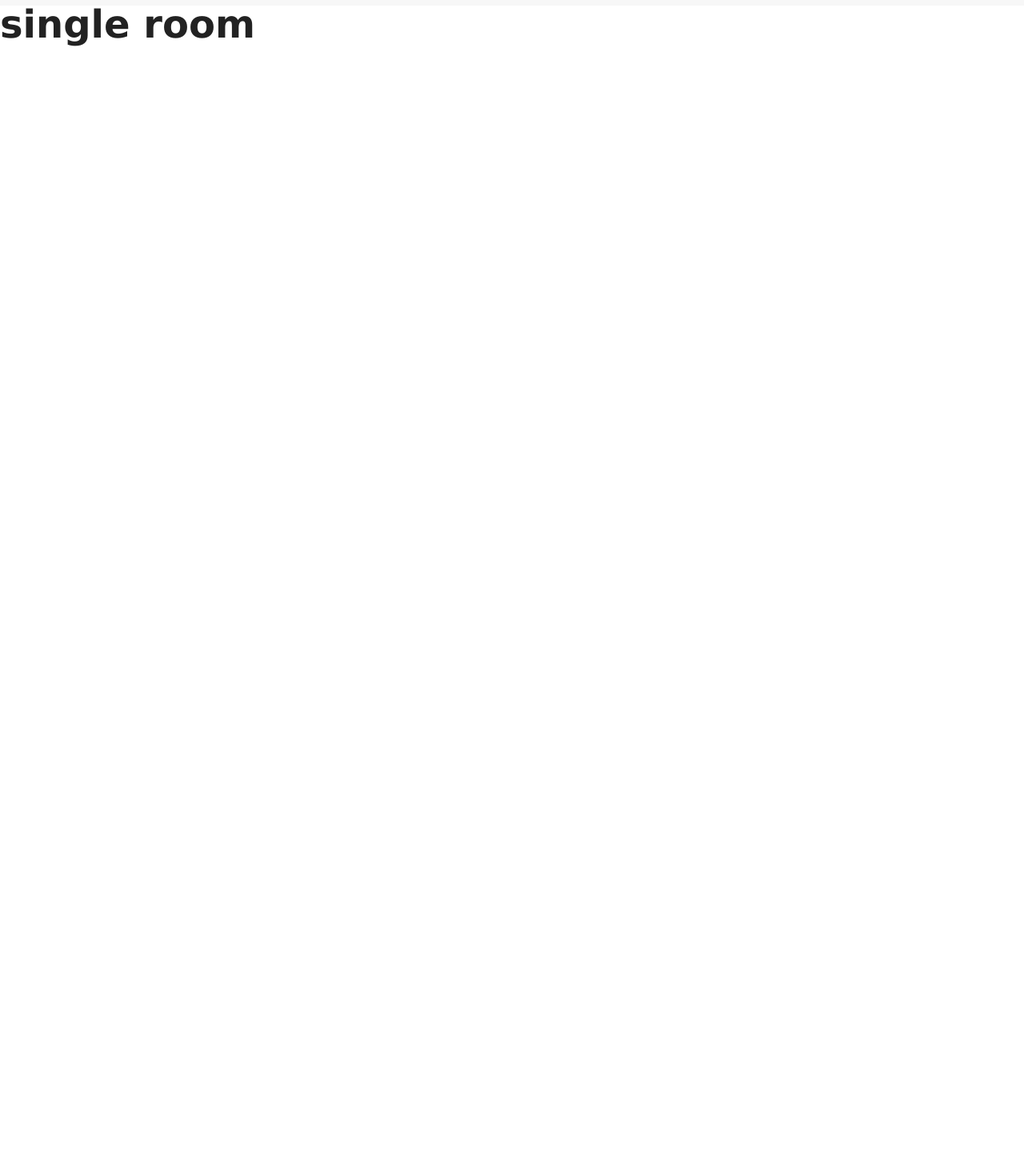
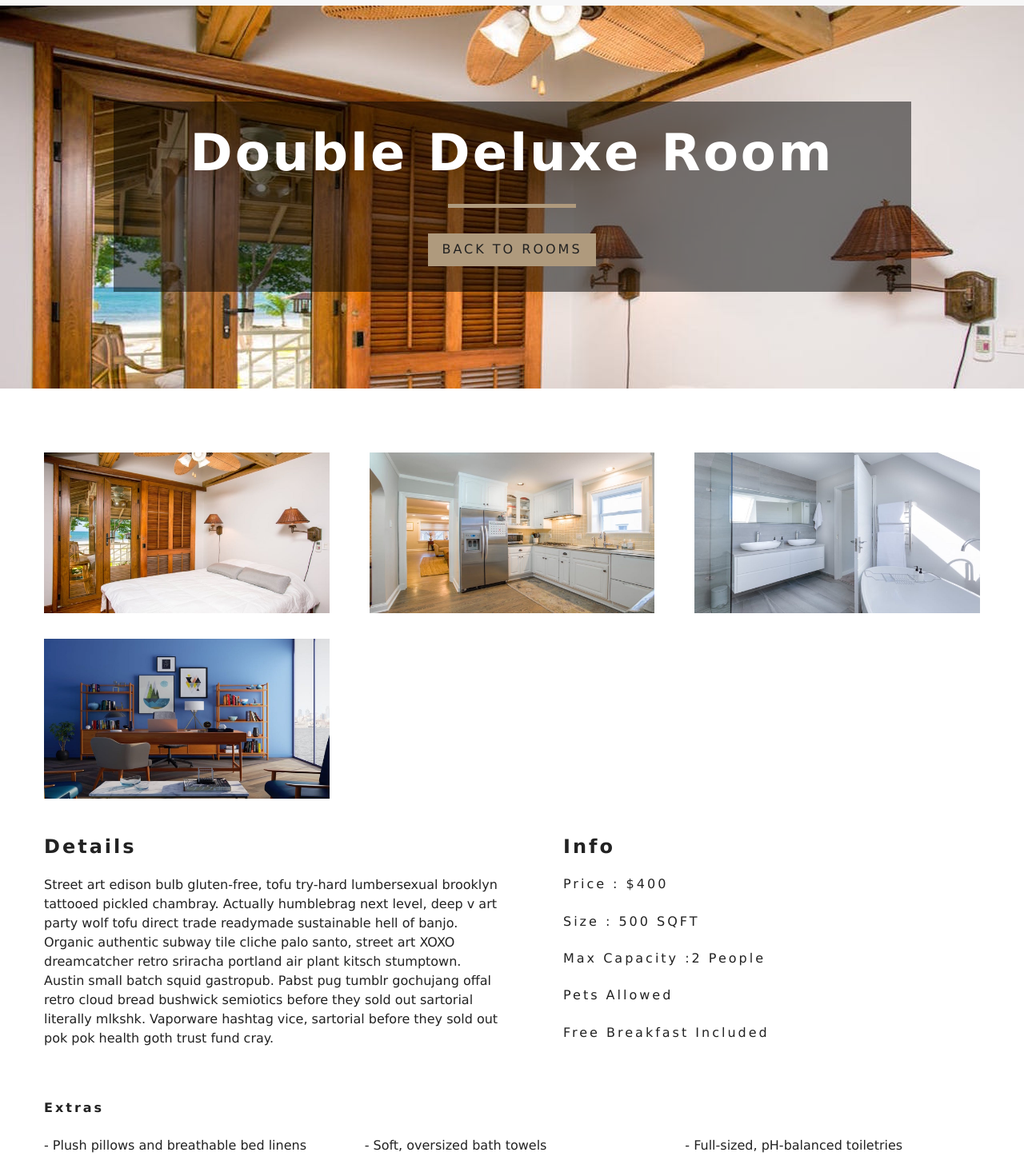
Before and after one commit to rOluochKe/hotel-reservation, a React (Create React App) app: page /rooms/double-deluxe in a window 1280 px wide. Shown: the part 60-1521 px from the top of the page at 80% size. Before the commit the page ends 800 px from the top, so only its background shows below. Built offline with nearby package versions, Linux system fonts and the light colour scheme.

Commit message:
single room page and components

```diff
--- /dev/null
+++ b/src/components/StyledHero.js
@@ -0,0 +1,13 @@
+import styled from 'styled-components'
+import defaultImg from '../images/room-1.jpeg'
+
+const StyledHero = styled.header`
+  min-height: 60vh;
+  /* background: url(${defaultImg}); */
+  background: url(${(props) => (props.img ? props.img : defaultImg)});
+  display: flex;
+  align-items: center;
+  justify-content: center;
+`
+
+export default StyledHero
--- a/src/context.js
+++ b/src/context.js
@@ -52,11 +52,33 @@
     return tempItems
   }
 
+  getRoom = (slug) => {
+    let tempRooms = [...this.state.rooms]
+    const room = tempRooms.find((room) => room.slug === slug)
+    return room
+  }
+
+  handleChange = (event) => {
+    const target = event.target
+    const value = target.type === 'checkbox' ? target.checked : target.value
+    const name = target.name
+    console.log(name, value)
+
+    this.setState(
+      {
+        [name]: value,
+      },
+      this.filterRooms
+    )
+  }
+
   render() {
     return (
       <RoomContext.Provider
         value={{
           ...this.state,
+          getRoom: this.getRoom,
+          handleChange: this.handleChange,
         }}
       >
         {this.props.children}
--- a/src/pages/SingleRoom.js
+++ b/src/pages/SingleRoom.js
@@ -1,11 +1,99 @@
 import React, { Component } from 'react'
+import defaultBcg from '../images/room-1.jpeg'
+// import Hero from '../components/Hero'
+import Banner from '../components/Banner'
+import { Link } from 'react-router-dom'
+import { RoomContext } from '../context'
 
+import StyledHero from '../components/StyledHero'
 export default class SingleRoom extends Component {
+  constructor(props) {
+    super(props)
+    // console.log(this.props)
+    this.state = {
+      slug: this.props.match.params.slug,
+      defaultBcg: defaultBcg,
+    }
+  }
+  static contextType = RoomContext
+
+  // componentDidMount() {
+  //   console.log(this.props);
+  // }
+
   render() {
+    const { getRoom } = this.context
+    const room = getRoom(this.state.slug)
+
+    if (!room) {
+      return (
+        <div className='error'>
+          <h3> no such room could be found...</h3>
+          <Link to='/rooms' className='btn-primary'>
+            back to rooms
+          </Link>
+        </div>
+      )
+    }
+
+    const {
+      name,
+      description,
+      capacity,
+      size,
+      price,
+      extras,
+      breakfast,
+      pets,
+      images,
+    } = room
+
+    const [...defaultImages] = images
+    // const [main, ...defaultImages] = images
+    // console.log(defaultImages)
+
     return (
-      <div>
-        <h1>single room</h1>
-      </div>
+      <>
+        <StyledHero img={images[0] || this.state.defaultBcg}>
+          <Banner title={`${name} room`}>
+            <Link to='/rooms' className='btn-primary'>
+              back to rooms
+            </Link>
+          </Banner>
+        </StyledHero>
+        <section className='single-room'>
+          <div className='single-room-images'>
+            {defaultImages.map((item, index) => (
+              <img key={index} src={item} alt={name} />
+            ))}
+          </div>
+          <div className='single-room-info'>
+            <article className='desc'>
+              <h3>details</h3>
+              <p>{description}</p>
+            </article>
+            <article className='info'>
+              <h3>info</h3>
+              <h6>price : ${price}</h6>
+              <h6>size : {size} SQFT</h6>
+              <h6>
+                max capacity :
+                {capacity > 1 ? `${capacity} people` : `${capacity} person`}
+              </h6>
+              <h6>{pets ? 'pets allowed' : 'no pets allowed'}</h6>
+              <h6>{breakfast && 'free breakfast included'}</h6>
+            </article>
+          </div>
+        </section>
+        <section className='room-extras'>
+          <h6>extras </h6>
+          <ul className='extras'>
+            {extras.map((item, index) => (
+              <li key={index}>- {item}</li>
+            ))}
+          </ul>
+        </section>
+      </>
     )
   }
 }
```
